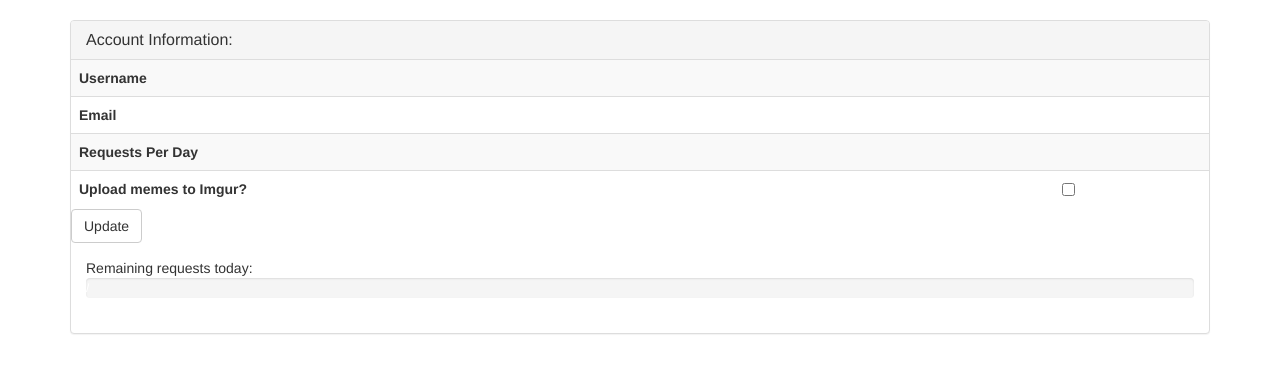
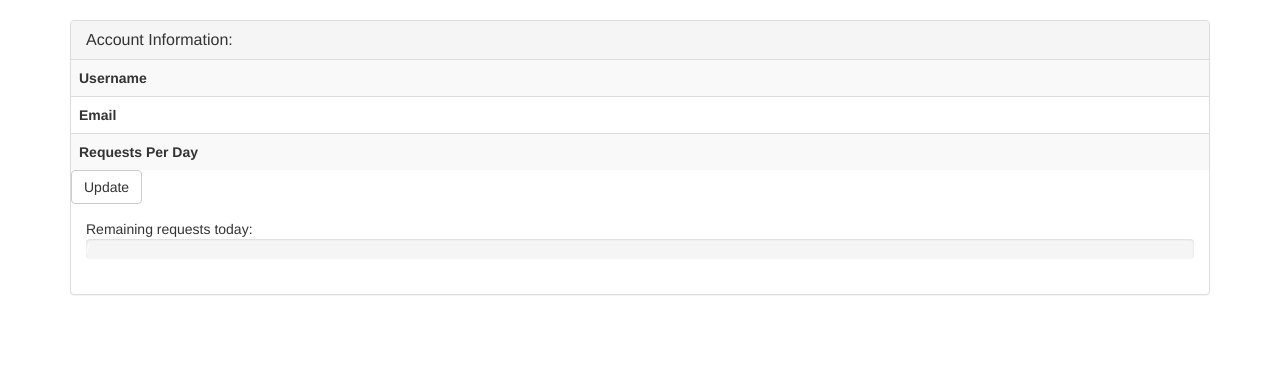
Before and after one commit to matthurtado/spongebabber, a Flask app: template app/templates/account.html in a window 1280 px wide. Shown: the part 52-425 px from the top of the page. Run offline with Flask 2, Linux system fonts and the light colour scheme; the template is opened without the code that fills it, so the values that code supplies are empty; parts of the project's set-up code (start-up, migrations or seed data) failed here and were passed over; some libraries are stand-ins or nearby versions.

Commit message:
Removing option to auto-upload to Imgur, changing return typing on api call

```diff
--- a/app/routes.py
+++ b/app/routes.py
@@ -16,51 +16,60 @@
         session.add(instance)
         return instance
 
+
 def get_user_rate_limit():
-    if(session['id'] is None):
+    if session["id"] is None:
         return "10/day"
     else:
-        return User.query.filter_by(id=session['id']).first().requests_per_day
+        return User.query.filter_by(id=session["id"]).first().requests_per_day
 
-def get_number_of_requests_today(user_id = None):
-    if(user_id is None):
+
+def get_number_of_requests_today(user_id=None):
+    if user_id is None:
         return 10
     else:
-        todays_datetime = datetime(datetime.today().year, datetime.today().month, datetime.today().day)
+        todays_datetime = datetime(
+            datetime.today().year, datetime.today().month, datetime.today().day
+        )
         number_of_requests = User.query.filter_by(id=user_id).first().requests_per_day
-        number_of_requests_today = LogRequest.query.filter(LogRequest.timestamp >= todays_datetime).filter_by(user_id=user_id).count()
+        number_of_requests_today = (
+            LogRequest.query.filter(LogRequest.timestamp >= todays_datetime)
+            .filter_by(user_id=user_id)
+            .count()
+        )
         return number_of_requests - number_of_requests_today
+
+
 def set_session_vars():
-    if(session['id'] is None):
-        session['id'] = None
-        session['name'] = None
-        session['email'] = None
-        session['is_admin'] = "false"
-        session['last_login'] = None
-        session['requests_per_day'] = None
-        session['upload_to_imgur'] = "false"
+    if session["id"] is None:
+        session["id"] = None
+        session["name"] = None
+        session["email"] = None
+        session["is_admin"] = "false"
+        session["last_login"] = None
+        session["requests_per_day"] = None
     else:
-        user = User.query.filter_by(id=session['id']).first()
-        session['name'] = user.name
-        session['email'] = user.email
-        session['is_admin'] = str(user.is_admin).lower()
-        session['last_login'] = user.last_login
-        session['requests_per_day'] = user.requests_per_day
-        session['upload_to_imgur'] = str(user.upload_to_imgur).lower()
+        user = User.query.filter_by(id=session["id"]).first()
+        session["name"] = user.name
+        session["email"] = user.email
+        session["is_admin"] = str(user.is_admin).lower()
+        session["last_login"] = user.last_login
+        session["requests_per_day"] = user.requests_per_day
+
 
 def upload_data_to_imgur(image_data):
     url = "https://api.imgur.com/3/image"
     payload = {"image": image_data}
     headers = {"Authorization": "Client-ID " + Config.IMGUR_CLIENT_ID}
     response = requests.request("POST", url, headers=headers, data=payload)
-    return response.json()['data']['link']
+    return response.json()["data"]["link"]
+
 
 # Routes
 @app.route("/")
 def home():
-    if(session['id'] is None):
-        session['upload_to_imgur'] = "false"
-        session['is_admin'] = "false"
+    if session["id"] is None:
+        session["is_admin"] = "false"
     print(session)
     return render_template("home.html")
 
@@ -114,7 +123,7 @@
             upload_image_to_imgur = True
         else:
             upload_image_to_imgur = False
-        #Create the image to return
+        # Create the image to return
         encoded_image = spongebobify.create_image(
             textToSponge,
             "https://github.com/matthurtado/spongebabber/blob/main/app/static/impact.ttf?raw=true",
@@ -136,83 +145,84 @@
             sponge_the_text=spongeTheText,
             ip_address=request.remote_addr,
             timestamp=datetime.now(),
-            imgur_link = imgur_upload_link or None,
-            user_id=session.get('id') or None
+            imgur_link=imgur_upload_link or None,
+            user_id=session.get("id") or None,
         )
         db.session.add(log_request)
         db.session.commit()
-        return encoded_image.decode("utf-8")
+        if imgur_upload_link is not None:
+            ret_data = {
+                "imgur_link": imgur_upload_link,
+                "text": textToSponge,
+            }
+        else:
+            ret_data = {
+                "text": textToSponge,
+                "encoded_image": encoded_image.decode("utf-8"),
+            }
+        return jsonify(ret_data)
     else:
         return "Content-Type not supported!"
 
-@app.route('/google/')
+
+@app.route("/google/")
 def google():
     GOOGLE_CLIENT_ID = Config.GOOGLE_CLIENT_ID
     GOOGLE_CLIENT_SECRET = Config.GOOGLE_CLIENT_SECRET
 
-    CONF_URL = 'https://accounts.google.com/.well-known/openid-configuration'
+    CONF_URL = "https://accounts.google.com/.well-known/openid-configuration"
     oauth.register(
-        name='google',
+        name="google",
         client_id=GOOGLE_CLIENT_ID,
         client_secret=GOOGLE_CLIENT_SECRET,
         server_metadata_url=CONF_URL,
-        client_kwargs={
-            'scope': 'openid email profile'
-        }
+        client_kwargs={"scope": "openid email profile"},
     )
 
     # Redirect to google_auth function
-    redirect_uri = url_for('google_auth', _external=True)
+    redirect_uri = url_for("google_auth", _external=True)
     print(redirect_uri)
     return oauth.google.authorize_redirect(redirect_uri)
 
-@app.route('/google/auth/')
+
+@app.route("/google/auth/")
 def google_auth():
     token = oauth.google.authorize_access_token()
     print(token)
-    user = token.get('userinfo')
+    user = token.get("userinfo")
     if user:
-        session['user'] = user
+        session["user"] = user
 
-        user_db = get_or_create(db.session, User, email=user['email'])
-        if(user_db.last_login is None):
-            user_db.email = user['email']
-            user_db.name = user['name']
+        user_db = get_or_create(db.session, User, email=user["email"])
+        if user_db.last_login is None:
+            user_db.email = user["email"]
+            user_db.name = user["name"]
             user_db.last_login = datetime.now()
             user_db.num_of_requests = 50
             db.session.commit()
         else:
             user_db.last_login = datetime.now()
             db.session.commit()
-        session['id'] = user_db.id
+        session["id"] = user_db.id
         set_session_vars()
-    return redirect('/')
+    return redirect("/")
 
-@app.route('/logout/')
+
+@app.route("/logout/")
 def logout():
-    session.pop('user', None)
-    session['id'] = None
-    session['is_admin'] = False
-    return redirect('/')
+    session.pop("user", None)
+    session["id"] = None
+    session["is_admin"] = False
+    return redirect("/")
 
-@app.route('/account/')
+
+@app.route("/account/")
 def account():
-    if 'user' in session:
-        user = session['user']
-        session['remaining_requests_per_day'] = get_number_of_requests_today(session['id'])
-        session['upload_to_imgur'] = str(User.query.filter_by(id=session['id']).first().upload_to_imgur).lower()
-        return render_template('account.html', user=user)
+    if "user" in session:
+        user = session["user"]
+        session["remaining_requests_per_day"] = get_number_of_requests_today(
+            session["id"]
+        )
+        return render_template("account.html", user=user)
     else:
-        return redirect('/')
-
-@app.route('/account/update/', methods=['POST'])
-def update_account():
-    if 'user' in session:
-        user = User.query.filter_by(id=session['id']).first()
-        upload_to_imgur = int(request.form['upload_to_imgur'])
-        user.upload_to_imgur = upload_to_imgur
-        db.session.commit()
-        set_session_vars()
-        return redirect('/account/')
-    else:
-        return redirect('/')
+        return redirect("/")
--- a/app/templates/account.html
+++ b/app/templates/account.html
@@ -21,16 +21,6 @@
                     <td><b>Requests Per Day</b></td>
                     <td>{{session['requests_per_day']}}</td>
                 </tr>
-                <tr>
-                    <td><b>Upload memes to Imgur?</b></td>
-                    <td>
-                        <form class="form-inline" action="{{url_for('update_account')}}" method="POST">
-                            <div class="form-group">
-                                <label class="sr-only" for="imgur">Upload to Imgur?</label>
-                                <input type="checkbox" name="imgur" id="imgur" value="1">
-                            </div>
-                    </td>
-                </tr>
             </tbody>
         </table>
         <button id="updatePreferences" type="submit" class="btn btn-default">Update</button>
@@ -48,29 +38,4 @@
 {% endblock %}
 {% block scripts %}
 {{ super() }}
-<script>
-    $(document).ready(function() {
-        var upload_to_imgur = {{session['upload_to_imgur']}};
-        if(upload_to_imgur) {
-            $('#imgur').prop('checked', true);
-        }
-        $('#updatePreferences').click(function(e) {
-            e.preventDefault();
-            var data = {
-                'upload_to_imgur': $('#imgur').is(':checked') ? 1 : 0
-            };
-            $.ajax({
-                url: "/account/update/",
-                type: 'POST',
-                data: data,
-                success: function(data) {
-                    alert('Preferences updated!');
-                },
-                error: function(data) {
-                    alert('Error updating preferences!');
-                }
-            });
-        });
-    });
-</script>
 {% endblock %}
```
Also changed, not shown: app/templates/home.html (+7 -8 lines).
